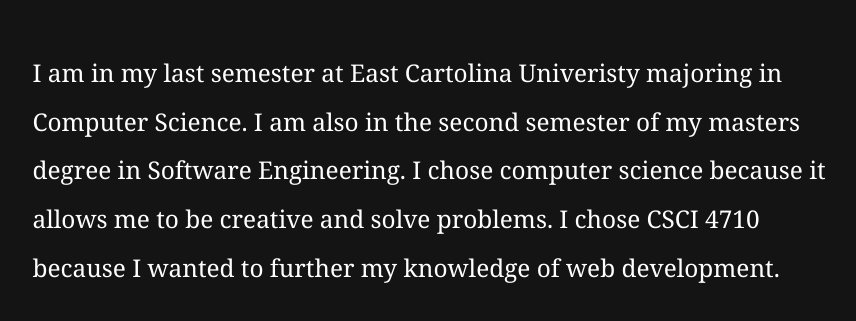
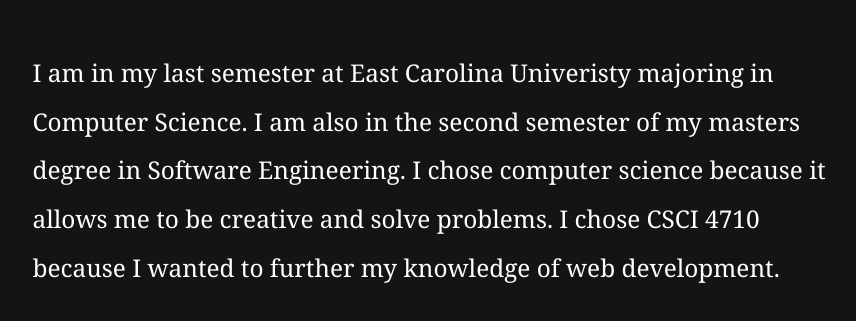
Before and after one commit to forbesw17/CSCI-4710, a plain HTML site: page HW1/index.html in a window 1280 px wide. Shown: the part 405-726 px from the top of the page, without its empty margins (195-1051 px from the left). Drawn offline with Linux system fonts and the light colour scheme.

Commit message:
fixed spelling error

```diff
--- a/HW1/index.html
+++ b/HW1/index.html
@@ -13,7 +13,7 @@
       <br />
       <br />
       <p class="description">
-        I am in my last semester at East Cartolina Univeristy majoring in
+        I am in my last semester at East Carolina Univeristy majoring in
         Computer Science. I am also in the second semester of my masters degree
         in Software Engineering. I chose computer science because it allows me
         to be creative and solve problems. I chose CSCI 4710 because I wanted
```
